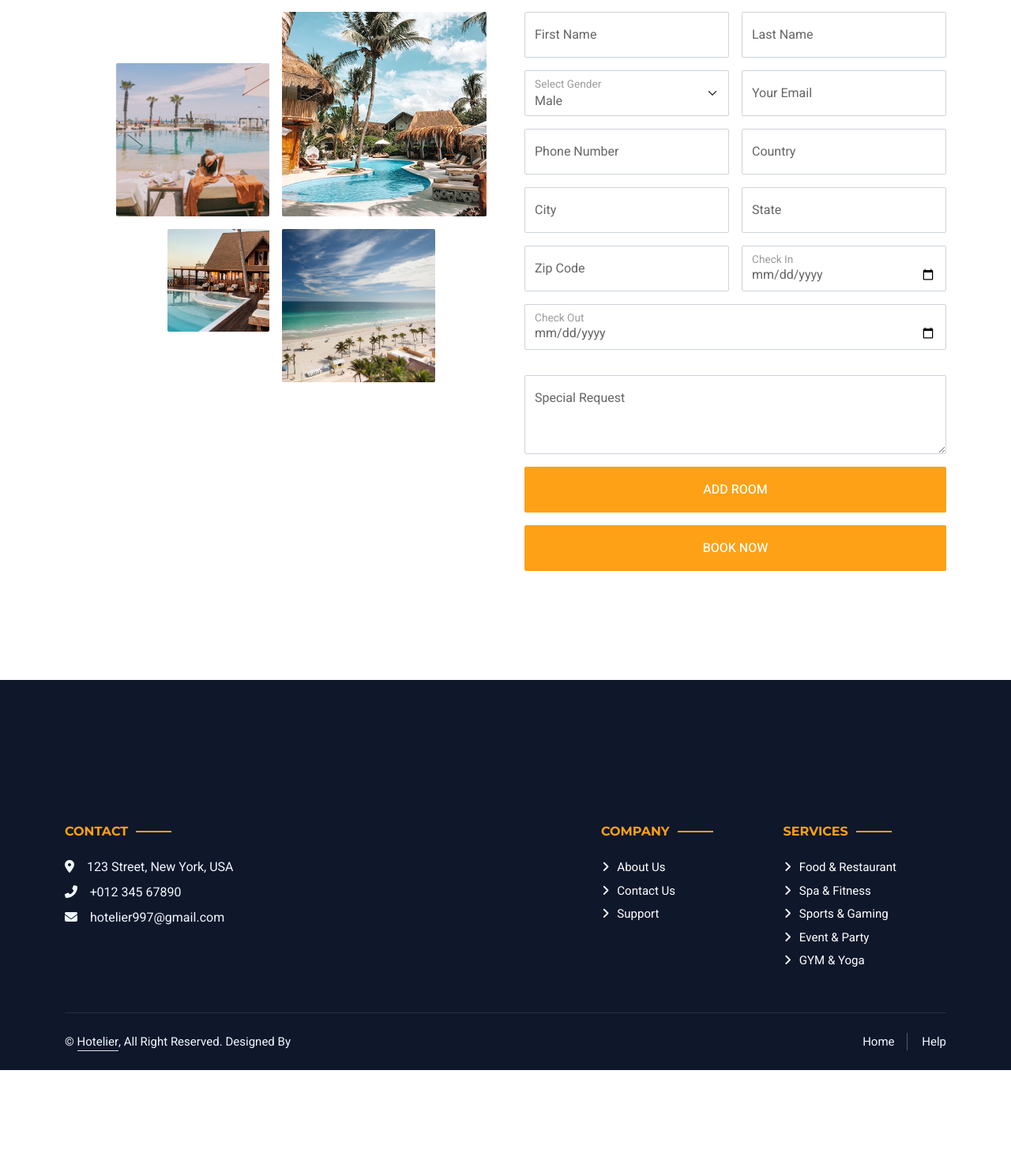
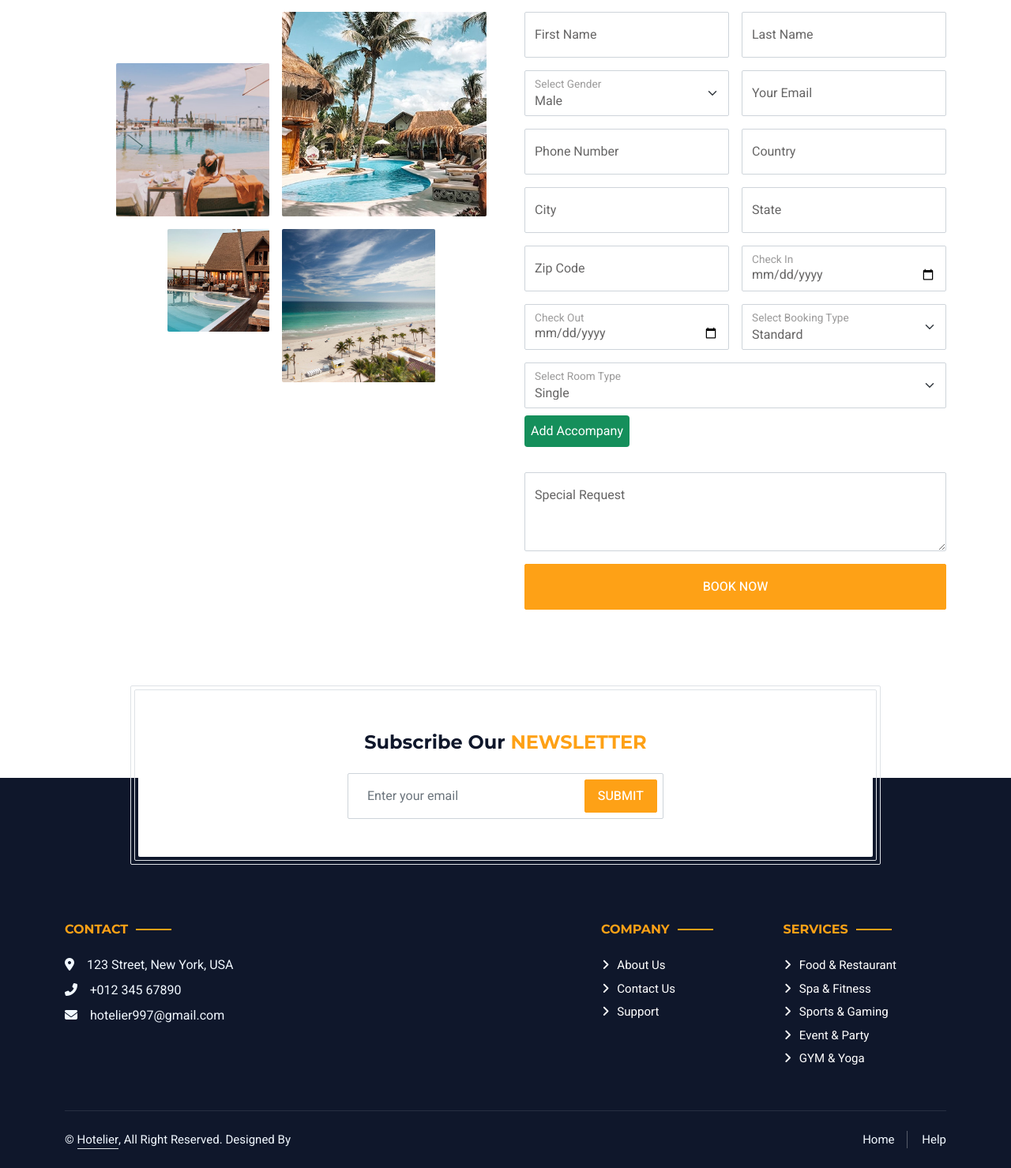
Before and after one commit to LM-Fighter-10/Hotel_Managment_System, a PHP site: page /booking.php in a window 1280 px wide. Shown: the part 663-2142 px from the top of the page at 79% size. Before the commit the page ends 2018 px from the top, so only its background shows below. Run offline with PHP 8.4, Linux system fonts and the light colour scheme; some libraries are stand-ins or nearby versions.

Commit message:
Booking Functionality Finished (needs views management and error messages shown to user)

```diff
--- a/about.php
+++ b/about.php
@@ -131,7 +131,7 @@
                             <img class="img-fluid rounded w-50 wow zoomIn" data-wow-delay="0.5s" src="img/about-3.jpg">
                         </div>
                         <div class="col-6 text-start">
-                                <img class="img-fluid rounded w-75 wow zoomIn" data-wow-delay="0.7s" src="img/about-4.jpg">
+                            <img class="img-fluid rounded w-75 wow zoomIn" data-wow-delay="0.7s" src="img/picture.jpg">
                         </div>
                     </div>
                 </div>
--- a/booking.php
+++ b/booking.php
@@ -75,7 +75,7 @@
 
 
     <!-- Booking Start -->
-        <div class="container-xxl py-5" style="margin-bottom: 200px">
+    <div class="container-xxl py-5">
         <div class="container">
             <div class="text-center wow fadeInUp" data-wow-delay="0.1s">
                 <h6 class="section-title text-center text-primary text-uppercase">Room Booking</h6>
@@ -165,24 +165,44 @@
                                         <label for="checkin">Check In</label>
                                     </div>
                                 </div>
-                                    <div class="col-12">
+                                <div class="col-md-6">
                                     <div class="form-floating date" id="date4" data-target-input="nearest">
                                         <input type="date" class="form-control" name="checkout" id="checkout" placeholder="Check Out"/>
                                         <label for="checkout">Check Out</label>
                                     </div>
                                 </div>
 
+                                <div class="col-md-6">
+                                    <div class="form-floating">
+                                        <select class="form-select" id="select3" name="bookType">
+                                            <option value="Standard">Standard</option>
+                                            <option value="Half-Board">Half-Board</option>
+                                            <option value="All-Inclusive">All-Inclusive</option>
+                                        </select>
+                                        <label for="select3">Select Booking Type</label>
+                                    </div>
+                                </div>
+
+                                <div>
+                                <div class="col-md-12">
+                                    <div class="form-floating">
+                                        <select class="form-select" id="select2" name="room">
+                                            <option value="Single">Single</option>
+                                            <option value="Double">Double</option>
+                                            <option value="Suite">Suite</option>
+                                        </select>
+                                        <label for="select2">Select Room Type</label>
+                                    </div>
+                                    <button type="button" class="add-button" style="margin-top: 9px" onclick="addAccompanies()">Add Accompany</button>
+                                </div>
+                                </div>
                                 <div id="xx">
                                 </div>
-
                                     <div class="col-12">
                                         <div class="form-floating">
                                             <textarea class="form-control" placeholder="Special Request" name="message" id="message" style="height: 100px"></textarea>
                                             <label for="message">Special Request</label>
                                         </div>
-                                    </div>
-                                    <div class="col-12">
-                                        <button class="btn btn-primary w-100 py-3" type="button" onclick="addRoom()">Add Room</button>
                                     </div>
                                     <div class="col-12">
                                         <button class="btn btn-primary w-100 py-3" name="submit" type="submit">Book Now</button>
@@ -196,6 +216,24 @@
         </div>
         <!-- Booking End -->
 
+
+    <!-- Newsletter Start -->
+    <div class="container newsletter mt-5 wow fadeIn" data-wow-delay="0.1s">
+        <div class="row justify-content-center">
+            <div class="col-lg-10 border rounded p-1">
+                <div class="border rounded text-center p-1">
+                    <div class="bg-white rounded text-center p-5">
+                        <h4 class="mb-4">Subscribe Our <span class="text-primary text-uppercase">Newsletter</span></h4>
+                        <div class="position-relative mx-auto" style="max-width: 400px;">
+                            <input class="form-control w-100 py-3 ps-4 pe-5" type="text" placeholder="Enter your email">
+                            <button type="button" class="btn btn-primary py-2 px-3 position-absolute top-0 end-0 mt-2 me-2">Submit</button>
+                        </div>
+                    </div>
+                </div>
+            </div>
+        </div>
+    </div>
+    <!-- Newsletter Start -->
     <?=$footerBlock?>
     <!-- Back to Top -->
     <a href="#" class="btn btn-lg btn-primary btn-lg-square back-to-top"><i class="bi bi-arrow-up"></i></a>
@@ -212,103 +250,9 @@
         }
     });
 
-    function addRoom() {
-        // Get the container where new fields will be added
+    function addAccompanies(uniqueID) {
         const fieldContainer = document.getElementById('xx');
 
-        const label = document.createElement('label');
-        label.textContent = 'Select Room Type';
-
-        const fieldWrapper2 = document.createElement('div');
-        fieldWrapper2.className = 'form-floating';
-        fieldWrapper2.style.marginBottom = '15px';
-
-        // Create a new div to wrap the input field and remove button
-        const fieldWrapper = document.createElement('div');
-        fieldWrapper.className = 'form-floating';
-        fieldWrapper.style.marginBottom = '8px';
-
-        const uniqueId = `select-${Math.random().toString(36).substr(2, 9)}`;
-
-        const fieldContainer1 = document.createElement('div');
-        fieldContainer1.id = uniqueId;
-
-
-        // Create the new input field
-        const newField = document.createElement('select');
-        newField.className = 'form-select';
-        newField.name = 'rooms[]'
-
-        // Add some options to the select element
-        const option1 = document.createElement('option');
-        option1.value = 'Single';
-        option1.textContent = 'Single';
-
-        const option2 = document.createElement('option');
-        option2.value = 'Double';
-        option2.textContent = 'Double';
-
-        const option3 = document.createElement('option');
-        option3.value = 'Suite';
-        option3.textContent = 'Suite';
-
-        newField.appendChild(option1);
-        newField.appendChild(option2);
-        newField.appendChild(option3);
-
-
-        // Create the remove button
-        const removeButton = document.createElement('button');
-        removeButton.type = 'button';
-        removeButton.textContent = 'Remove Room';
-        removeButton.className = 'remove-button';
-
-        const addAccompanyButton = document.createElement('button');
-        addAccompanyButton.type = 'button';
-        addAccompanyButton.textContent = 'Add Accompany';
-        addAccompanyButton.className = 'add-button';
-
-        // Set the function to remove the specific field
-        removeButton.onclick = function () {
-            removeRoom(fieldWrapper2);
-            removeAllAccompanies(fieldContainer1);
-        };
-
-        addAccompanyButton.onclick = function () {
-            addAccompanies(uniqueId);
-        };
-
-        // Append the input field and remove button to the wrapper
-        fieldWrapper.appendChild(newField);
-        fieldWrapper.appendChild(label);
-        fieldWrapper2.appendChild(fieldWrapper)
-        fieldWrapper2.appendChild(removeButton);
-        fieldWrapper2.appendChild(addAccompanyButton);
-
-
-        // Append the wrapper to the container
-        fieldContainer.appendChild(fieldWrapper2);
-        fieldContainer.appendChild(fieldContainer1);
-    }
-
-    function removeRoom(fieldWrapper) {
-        // Get the container where fields are stored
-        const fieldContainer = document.getElementById('xx');
-
-        // Remove the specific field wrapper from the container
-        fieldContainer.removeChild(fieldWrapper);
-    }
-
-    function removeAllAccompanies(fieldContain) {
-        // Get the container where fields are stored
-        const fieldContainer = document.getElementById('xx');
-
-        // Remove the specific field wrapper from the container
-        fieldContainer.removeChild(fieldContain);
-    }
-
-    function addAccompanies(uniqueID) {
-        const fieldContainer = document.getElementById(uniqueID);
 
         const fieldContainer2 = document.createElement('div');
         fieldContainer2.style.marginBottom = '15px';
@@ -358,7 +302,7 @@
 
         const GenderField = document.createElement('select');
         GenderField.className = 'form-select';
-        GenderField.name = 'gender1[]'
+        GenderField.name = 'genders[]'
 
 
         const BDateField = document.createElement('input');
@@ -443,15 +387,15 @@
 // Step 3: Insert data into MySQL when form is submitted
 if (isset($_POST['submit'])) {
 
-    $unique_id = mt_rand(10000, 99999);
-    $result = $conn->query("select * from invoice where Inv_ID = $unique_id");
+    $unique_id = mt_rand(1000000000, 9999999999);
+    $result = $conn->query("select * from customer where CustomerID = $unique_id");
     while ($result->num_rows > 0){
-        $unique_id = mt_rand(10000, 99999);
-        $result = $conn->query("select * from invoice where Inv_ID = $unique_id");
+        $unique_id = mt_rand(1000000000, 9999999999);
+        $result = $conn->query("select * from customer where CustomerID = $unique_id");
     }
 
-    $unique_id1 = "INV".$unique_id1;
-    echo $unique_id1;
+    $unique_id = "CUST".$unique_id;
+    echo $unique_id;
 
     $unique_id1 = mt_rand(10000, 99999);
     $result = $conn->query("select * from invoice where Inv_ID = $unique_id1");
@@ -476,14 +420,13 @@ if (isset($_POST['submit'])) {
     $checkin = $conn->real_escape_string($_POST['checkin']);
     $checkout = $conn->real_escape_string($_POST['checkout']);
     $message  = $conn->real_escape_string($_POST['message']);
+    $room = $conn->real_escape_string($_POST['room']);
+    $bookType = $conn->real_escape_string($_POST['bookType']);
+
 
     $date = "Check in: " . $checkin . ", Check out: " . $checkout;
 
-    $rooms = $_POST['rooms'] ?? [];
-    $roomTypes = implode( ',',$rooms);
-
-    $description = "Special Request: " . $message . "-" . $date . "-" . "Booked Rooms: " . $roomTypes;
-
+    $description = "Special Request: " . $message . "-" . $date . "-" . "Booked Room Type: " . $room;
 
     // Insert query
     $sql = "INSERT INTO customer (CustomerID, FirstName, LastName, Gender, Email, PhoneNumber,
@@ -508,37 +451,36 @@ if (isset($_POST['submit'])) {
         echo "Error: " . $sqlInv . "<br>" . $conn->error;
     }
 
-    for ($i = 0; $i < count($rooms); $i++) {
-        $desired_room_type = $rooms[$i];
-
-        $sqlr = "SELECT RoomNum FROM rooms WHERE Capacity = ? AND Status = 'Available' LIMIT 1";
+    $sqlr = "SELECT RoomNum, Price_Per_Night FROM rooms WHERE Capacity = ? AND Status = 'Available' LIMIT 1";
 
     $stmt = $conn->prepare($sqlr);
-        $stmt->bind_param("s", $desired_room_type); // Bind the room type parameter
+    $stmt->bind_param("s", $room); // Bind the room type parameter
     $stmt->execute();
 
     $room_id = null;
-        $room_id1 = 0;
+    $price = null;
 
     $result = $stmt->get_result();
     if ($row = $result->fetch_assoc()) {
         $room_id = $row['RoomNum'];
-            $row['Status'] = "Occupied";
+        $price = $row['Price_Per_Night'];
     }
 
     if ($room_id !== null) {
-            echo "The first available room with type '$desired_room_type' has ID: $room_id";
+        echo "The first available room with type '$room' has ID: $room_id";
 
-            $aname = $_POST['aname'];
-            $gender1 = $_POST['gender1'];
-            $BDate = $_POST['BDate'];
-            $Relation = $_POST['Relationship'];
+        $aname = $_POST['aname'] ?? [];
+        $genders = $_POST['genders'] ?? [];
+        $BDate = $_POST['BDate'] ?? [];
+        $Relation = $_POST['Relationship'] ?? [];
 
-            if(isset($_POST['aname'])) {
+        if (count($aname) > 0) {
+
+            if (isset($_POST['aname'])) {
 
                 for ($j = 0; $j < count($aname); $j++) {
                     $aname1 = $aname[$j];
-                    $gender1 = $gender[$j];
+                    $gender1 = $genders[$j];
                     $BDate1 = $BDate[$j];
                     $Relation1 = $Relation[$j];
 
@@ -546,22 +488,24 @@ if (isset($_POST['submit'])) {
                                                                                  '$room_id', '$gender1', '$BDate1'
                                                                                  , '$Relation1');";
                     $conn->query($sqlA);
+
+                }
             }
         }
 
+        $sqlU = "UPDATE rooms SET Status = 'Occupied' where RoomNum = $room_id";
+        $conn->query($sqlU);
+
         $sqlB = "INSERT INTO Book (CustomerID, RoomNum, Inv_ID, CheckInDate, CheckOutDate, BookingType, Price) VALUES
-                                      ('$unique_id',);";
+                                  ('$unique_id', '$room_id', '$unique_id1', '$checkin', '$checkout', '$bookType'
+                                  ,'$price');";
         $conn->query($sqlB);
 
+        $room_id = null;
 
     } else {
-            echo "No available rooms of type '$desired_room_type' found.";
+        echo "No available rooms of type '$room' found.";
     }
-
-    }
-
-
-
 
 }
 $conn->close();
```
Lines whose indentation alone changed are shown as unchanged.
